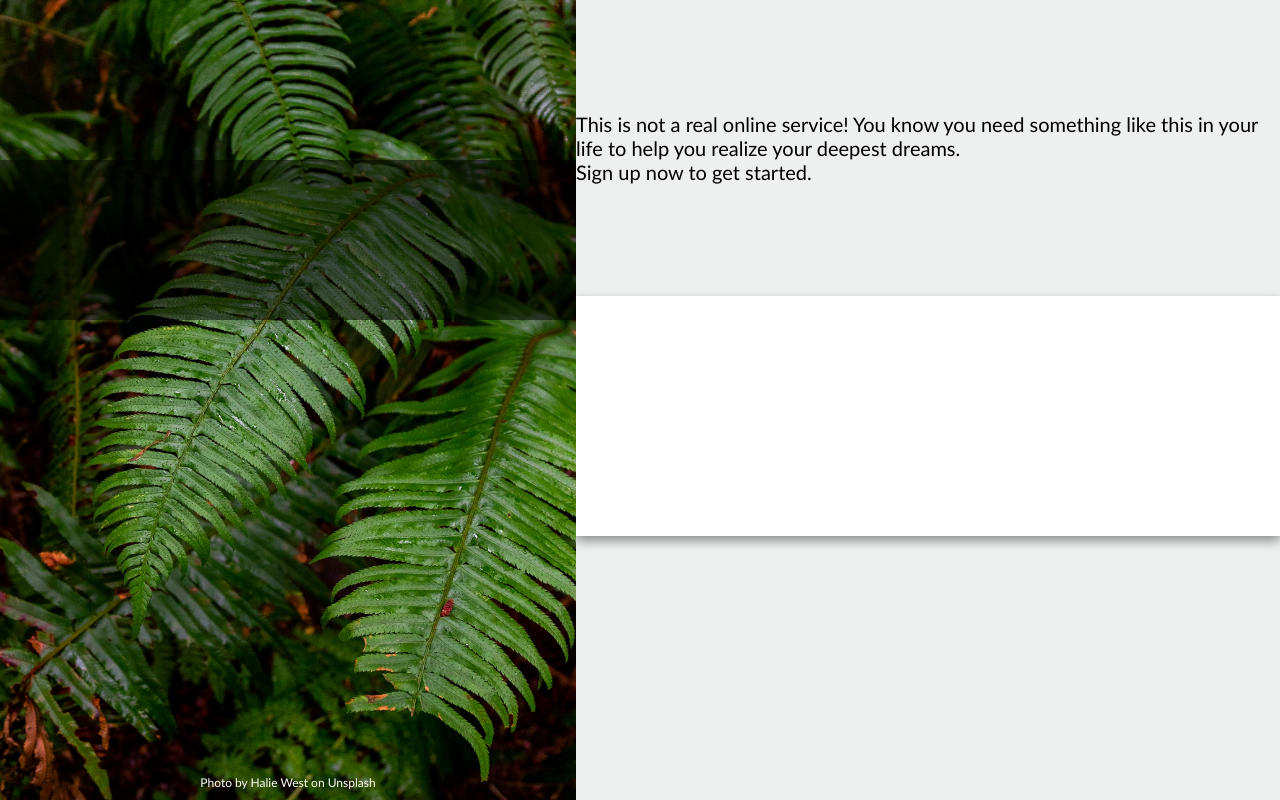
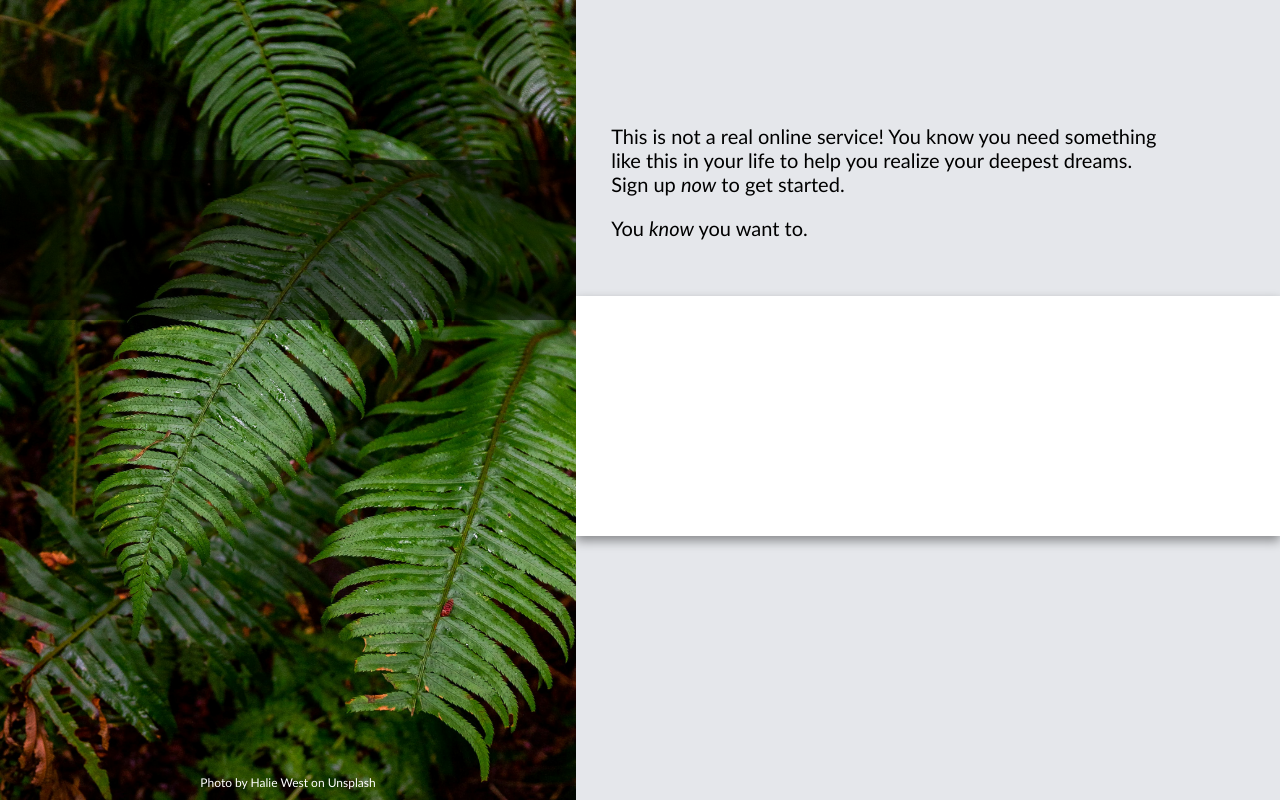
Before and after one commit to ferroklaser/sign-up, a plain HTML site: page index.html in a window 1280 px wide. Drawn offline with Linux system fonts and the light colour scheme.

Commit message:
feat: add top content

```diff
--- a/index.html
+++ b/index.html
@@ -15,10 +15,15 @@
         </div>
         <div class="content">
             <div class="top">
-                <p class="top-info">This is not a real online service! You know you need something like this in your life to help you realize your
-                    deepest dreams. <br />
-                    Sign up now to get started.
-                </p>
+                <div class="top-content">
+                    <p class="top-info">This is not a real online service! You know you need something like this in your life to help you realize your
+                        deepest dreams. <br />
+                        Sign up <em>now</em> to get started.
+                    </p>
+                    <p class="top-footer">
+                        You <em>know</em> you want to.
+                    </p>
+                </div>
             </div>
             <div class="mid"></div>
             <div class="bottom"></div>
--- a/style.css
+++ b/style.css
@@ -42,7 +42,7 @@
     justify-content: center;
     align-items: center;
     flex: 1;
-    background-color: #ecf0ee;
+    background-color: #e5e7eb;
     flex-direction: column;
 }
 
@@ -51,12 +51,18 @@
     width: 100%;
     height: 37vh;
     display: flex;
-    justify-content: center;
-    align-items: center;
+    justify-content: flex-start;
+    align-items: flex-end;
 }
 
-.top-info {
+.top-footer {
+    margin-top: 20px;
+}
+
+.top-content {
     font-size: 20px;
+    padding: 8% 5% ;
+    width: 80%;
 }
 
 .mid {
```
